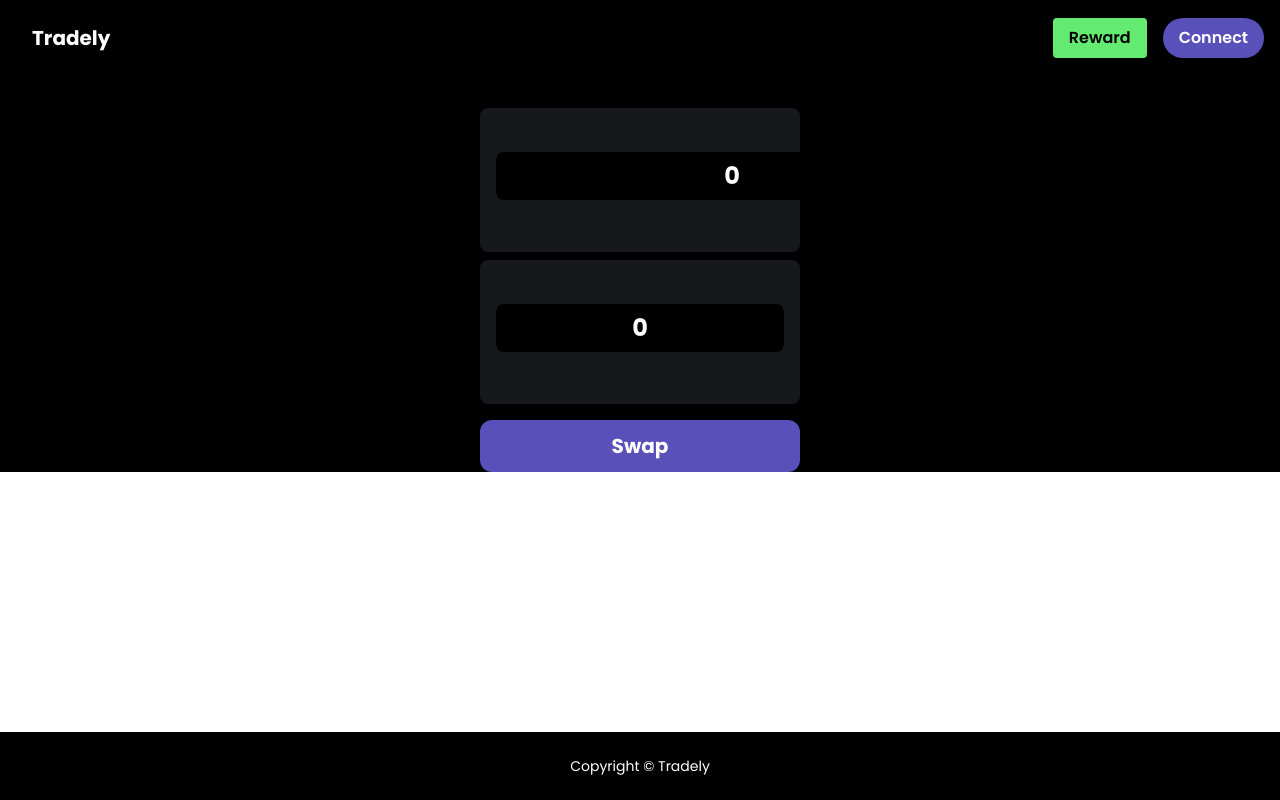
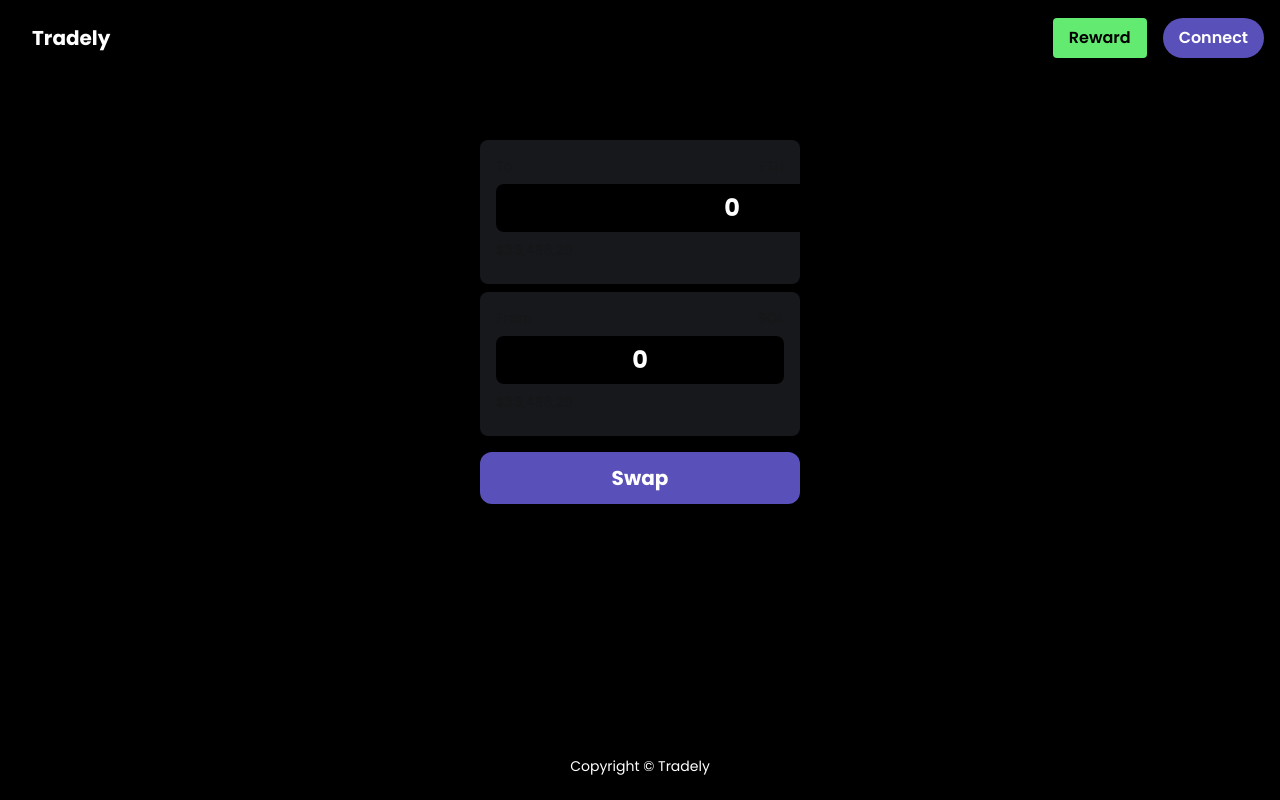
Before and after one commit to razhzq/wojaktrade-fe, a Next.js app: page / in a window 1280 px wide. Built offline with nearby package versions, Linux system fonts and the light colour scheme.

Commit message:
Fix : styling color

```diff
--- a/src/app/page.js
+++ b/src/app/page.js
@@ -4,9 +4,9 @@ import Calculator from './components/Calculator';
 
 export default function Home() {
 	return (
-		<div className="bg-black">
+		<div className="bg-black min-h-screen">
 			<Header />
-			<div className="flex justify-center w-4/5 sm:w-3/5 max-w-screen-lg mx-auto pt-8">
+			<div className="flex justify-center w-4/5 sm:w-3/5 max-w-screen-lg mx-auto pt-16">
 				<Calculator />
 			</div>
 			<Footer />
```
